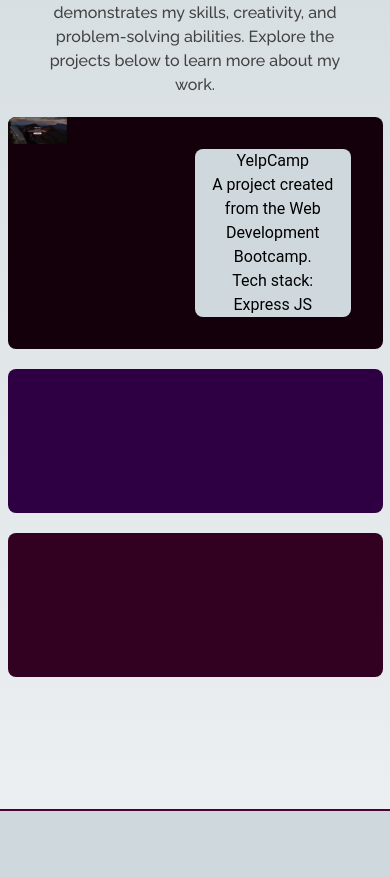
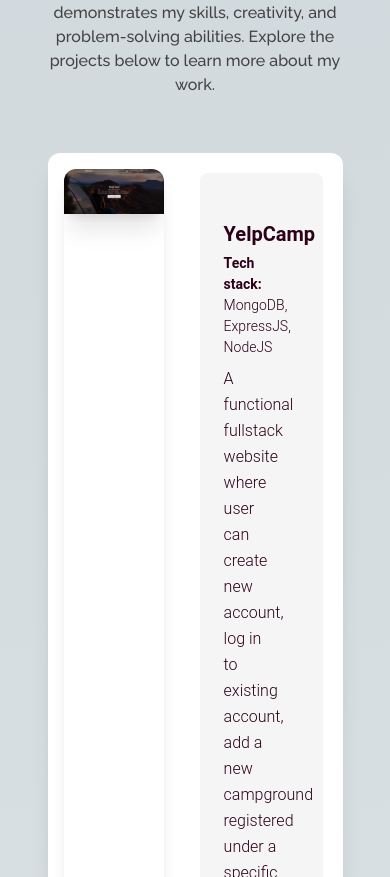
Before and after one commit to KrisTechHub/kris-algario, a React (Vite) app: page / in a window 390 px wide. Shown: the part 5949-6826 px from the top of the page. Built offline with nearby package versions, Linux system fonts and the light colour scheme.

Commit message:
touched portfolio

```diff
--- a/src/Components/Portfolio/Portfolio.jsx
+++ b/src/Components/Portfolio/Portfolio.jsx
@@ -1,4 +1,5 @@
 import PropTypes from 'prop-types'; // Import PropTypes
+import Projects from './Projects';
 
 
 
@@ -9,35 +10,13 @@
                 <div className="flex-row xl:px-[50px] text-center">
                     <h1 className="md:pt-10 justify-center font-JosefinBold text-[30px] lg:text-[45px] text-mypink-800">P<span className="text-[22px] lg:text-[30px]">ORTFOLIO</span></h1>
 
-                    <p className="pt-4 md:indent-32 flex text-center font-RalewayMedium px-10 text-gray-800"> This section serves as a showcase for various projects I&#39;ve developed during
+                    <p className="py-4 md:indent-32 flex text-center font-RalewayMedium px-10 text-gray-800"> This section serves as a showcase for various projects I&#39;ve developed during
                     my journey in web development. I love spending time coding and encountering new opportunities and highly adaptable to new challenges and projects. From personal websites
                     to full-stack applications, each project demonstrates my skills, creativity, and problem-solving abilities. Explore the projects below to learn more about my work.
                     </p>
 
-                    <div className='bg-darkpink-900 my-5 rounded-lg'>
-                        <div className='h-auto flex'>
-                            <div className='w-1/2'>
-                                <img className='pe-24 w-full rounded-lg' src="./src/assets/projects/yelpcamp.png" alt="" />
-                            </div>
-                            <div className='bg-blue-gray-100 w-1/2 m-8 rounded-lg'>
-                                <h1>YelpCamp</h1>
-                                <p>A project created from the Web Development Bootcamp.</p>
-                                <p>Tech stack: </p> <span> Express JS </span>
-                            </div>
-                        </div>
-                    </div>
+                    <Projects />
 
-                    <div className='bg-mypurple-900 my-5 rounded-lg'>
-                        <div className='h-36'>
-
-                        </div>
-                    </div>
-
-                    <div className='bg-mypink-900 my-5 rounded-lg'>
-                        <div className='h-36'>
-
-                        </div>
-                    </div>
                 </div>
             </div>
         </div>
--- a/src/Components/Portfolio/Projects.jsx
+++ b/src/Components/Portfolio/Projects.jsx
@@ -1,12 +1,81 @@
+import { Card, CardHeader, CardBody, CardFooter, Typography, Button } from "@material-tailwind/react"
+
 const projItems = [
     {
         img: "./src/assets/projects/yelpcamp.png",
         title: "YelpCamp",
-        tech: "MongoDB, ExpressJS, NodeJS",
-        description: "A functional fullstack website where user can create new account, log in to existing account, add a new campground registered under a specific user's account, then update or delete that campground."
+        techstack: "MongoDB, ExpressJS, NodeJS",
+        desc: "A functional fullstack website where user can create new account, log in to existing account, add a new campground registered under a specific user's account, then update or delete that campground.",
+        link: "https://yelpcamp-pfrl.onrender.com/campgrounds",
+        source: "https://github.com/KrisTechHub/YelpCamp",
     },
+    {
+        img: "./src/assets/projects/news.png",
+        title: "Daily News Report",
+        techstack: "API, Express, Material UI, React Vite, Tailwind",
+        desc: "Just a sample website execute my knowlede on API, Material Tailwind and Express.",
+        link: "https://daily-news-report.onrender.com/",
+        source: "https://github.com/KrisTechHub/Daily-News-Report",
+    },
+    {
+        img: "./src/assets/projects/tierra.png",
+        title: "Tierra Verde",
+        techstack: "HTML, CSS3, Bootstrap5",
+        desc: "A simple website built on practice for HTML, CSS, and Bootstrap5.",
+        link: "https://kristechhub.github.io/Tierra-Verde/",
+        source: "https://github.com/KrisTechHub/Tierra-Verde/",
+    },
+    {
+        img: "./src/assets/projects/quiz.png",
+        title: "Family Quiz",
+        techstack: "HTML, CSS3, Vanila JS",
+        desc: "A sample quiz app using just HTML, CSS, and Javascript.",
+        link: "https://kristechhub.github.io/Quiz-App-JS/",
+        source: "https://github.com/KrisTechHub/Quiz-App-JS",
+    }
 ]
 
 export default function Projects() {
+        return (
+            <div>
+                {projItems.map(( { img, title, techstack, desc, link, source}, index) => {
+                    const isEven = index % 2 === 0;
 
+                    return (
+                        <Card className={`flex flex-row ${isEven ? 'flex-row' : 'flex-row-reverse'} text-darkpink-800 m-10 shadow-xl`} key={title}>
+                            <CardHeader className="p-0 m-4 w-7/12 h-6/8 overflow-hidden">
+                                <img className="shadow-xl object-cover object-center hover:scale-110 transition-transform duration-500 transform-gpu" src={img} alt={title} />
+                            </CardHeader>
+
+                            <div className="text-left w-5/12 bg-gray-100 m-5 rounded-lg p-5 ps-0">
+                                <CardBody>
+                                    <Typography variant="h5" className=" py-1">
+                                        {title}
+                                    </Typography>
+                                    <Typography variant="p" className="mb-2 text-[14px]">
+                                        <span className="font-bold">Tech stack:</span> {techstack}
+                                    </Typography>
+                                    <Typography className="">
+                                        {desc}
+                                    </Typography>
+                                </CardBody>
+                                <CardFooter className="opacity-90 text-base">
+                                    <a href={link} onClick={() => window.open(link)} rel="noopener noreferrer" target="_blank">
+                                        <Button className="shadow-xl bg-gray-900 mx-2 hover:scale-105 transition-transform duration-500 transform-gpu">
+                                            View Project
+                                        </Button>
+                                    </a>
+                                    <a href={source} onClick={() => window.open(source)} rel="noopener noreferrer" target="_blank">
+                                        <Button className="shadow-xl bg-darkpink-800 mx-2 hover:scale-105 transition-transform duration-500 transform-gpu">
+                                            See Code
+                                        </Button>
+                                    </a>
+                                </CardFooter>
+                            </div>
+
+                        </Card>
+                    )
+                })}
+            </div>
+        )
 }
--- a/styles/App.css
+++ b/styles/App.css
@@ -33,3 +33,7 @@
     opacity: 1;
     bottom: 25px;
 }
+
+.trapezoid {
+    clip-path: polygon(0% 0%, 100% 0%, 90% 100%, 10% 100%)
+}
```
Also changed, not shown: src/assets/projects/news.png, src/assets/projects/newsss.png (added).
